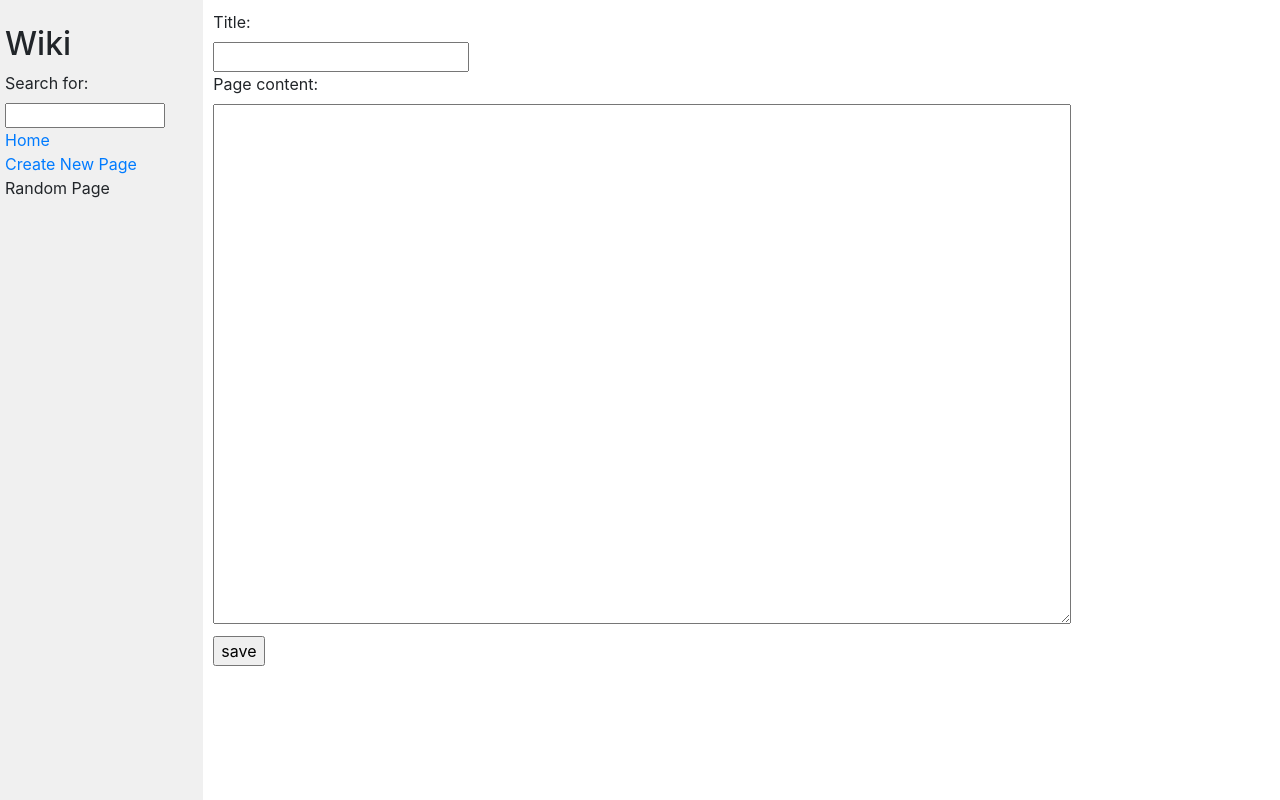
After one commit to tars3017/cs50-project1-wiki, a Django app: page /new_page in a window 1280 px wide. The commit adds this page. Run offline with Django 3.2, Linux system fonts and the light colour scheme; some libraries are stand-ins or nearby versions.

Commit message:
Finish the function of adding new page.

```diff
--- a/encyclopedia/static/encyclopedia/styles.css
+++ b/encyclopedia/static/encyclopedia/styles.css
@@ -13,7 +13,7 @@ h1 {
 }
 
 textarea {
-    height: 90vh;
+    height: 65vh;
     width: 80%;
 }
 
@@ -25,7 +25,6 @@ textarea {
     width: 90%;
     font-size: 15px;
     line-height: 15px;
-    background-color: blue;
 }
 
 .sidebar {
@@ -37,3 +36,7 @@ textarea {
 .sidebar h2 {
     margin-top: 5px;
 }
+
+.submit {
+    margin-top: 6px;
+}
--- /dev/null
+++ b/encyclopedia/templates/encyclopedia/add_page.html
@@ -0,0 +1,18 @@
+{% extends "encyclopedia/layout.html" %}
+
+{% block title %}
+    Add New Page
+{% endblock %}
+
+{% block body %}
+    <form action="{% url 'new_page' %}" method="post">
+        {% csrf_token %}
+        {% for new_form in new_forms %}
+            {{ new_form.label_tag }}
+            <br>
+            {{ new_form }}
+            <br/>
+        {% endfor %}
+        <input type="submit" value="save" class="submit">
+    </form>
+{% endblock %}
--- a/encyclopedia/templates/encyclopedia/error.html
+++ b/encyclopedia/templates/encyclopedia/error.html
@@ -5,6 +5,6 @@
 {% endblock %}
 
 {% block body %}
-    <h1 style="text-align: center; color: rgb(195, 0, 255);">Error! Page not found</h1>
+    <h1 style="text-align: center; color: rgb(195, 0, 255);">{{ error_msg }}</h1>
 
 {% endblock %}
--- a/encyclopedia/templates/encyclopedia/layout.html
+++ b/encyclopedia/templates/encyclopedia/layout.html
@@ -20,7 +20,7 @@
                     <a href="{% url 'index' %}">Home</a>
                 </div>
                 <div>
-                    Create New Page
+                    <a href="{% url 'new_page' %}">Create New Page</a>
                 </div>
                 <div>
                     Random Page
--- a/encyclopedia/urls.py
+++ b/encyclopedia/urls.py
@@ -3,7 +3,9 @@ from django.urls import path
 from . import views
 
 urlpatterns = [
-    path("", views.index, name="index"),
+    # path("", views.index, name="index"),
+    path("index/", views.index, name="index"),
     path("wiki/<str:title>/", views.load_content, name="load_content"),
-    path("search", views.search, name="search")
+    path("search", views.search, name="search"),
+    path("new_page", views.new_page, name="new_page")
 ]
--- a/encyclopedia/views.py
+++ b/encyclopedia/views.py
@@ -8,8 +8,16 @@ from django import forms
 
 from django.http import HttpResponseRedirect
 
+from django.utils.safestring import mark_safe
+
+from django.urls import reverse
+
 class NewSearchForm(forms.Form):
     word = forms.CharField(label="Search for", widget=forms.TextInput(attrs={'class': 'search'}))
+
+class AddPageForm(forms.Form):
+    page_title = forms.CharField(label=mark_safe("Title"))
+    content = forms.CharField(label="Page content", widget=forms.Textarea() )
 
 
 def index(request):
@@ -27,16 +35,19 @@ def load_content(request, title):
                 "content": markdown(s),
                 "form": NewSearchForm()
             })
-    return render(request, "encyclopedia/error.html", {"form": NewSearchForm})
+    return render(request, "encyclopedia/error.html", {
+        "form": NewSearchForm,
+        "error_msg": "Error! Page not found"
+    })
 
 def search(request):
     if request.method == 'POST':
         form = NewSearchForm(request.POST)
         if form.is_valid():
             keyword = form.cleaned_data["word"]
-            print(keyword)
+            # print(keyword)
 
-            if (keyword in util.list_entries()):
+            if keyword in util.list_entries():
                 with open(f"entries/{keyword}.md") as f:
                     s = f.read()
                     return render(request, "encyclopedia/show_page.html", {
@@ -58,3 +69,39 @@ def search(request):
     return render(request, "encyclopedia/search.html", {
         "form": NewSearchForm()
     })
+
+def new_page(request):
+    print(request)
+    if request.method == 'POST':
+        form = AddPageForm(request.POST)
+        if form.is_valid():
+            ct = form.cleaned_data["content"]
+            tt = form.cleaned_data["page_title"]
+            # check title exist or not
+            for tmp in util.list_entries():
+                if tt.lower() == tmp:
+                    print(tmp)
+                    return render(request, "encyclopedia/error.html", {
+                        "form": NewSearchForm(),
+                        "error_msg": "Page already existed!"
+                    })
+
+            # save content
+            new_file = open(f'./entries/{tt}.md', 'w')
+            new_file.write(ct)
+            new_file.close()
+            print("save fiel")
+            return HttpResponseRedirect(reverse("index"))
+            # return render(request, "encyclopedia/index.html", {
+            #     "form": NewSearchForm(),
+            #     "entries": util.list_entries()
+            # })
+        else:
+            return render(request, 'encyclopedia/add_page.html', {
+                "form": NewSearchForm(),
+                "new_forms": form
+            })
+    return render(request, "encyclopedia/add_page.html", {
+        "form": NewSearchForm(),
+        "new_forms": AddPageForm()
+    })
```
Also changed, not shown: entries/cpp.md (added, +1 -0 lines).
